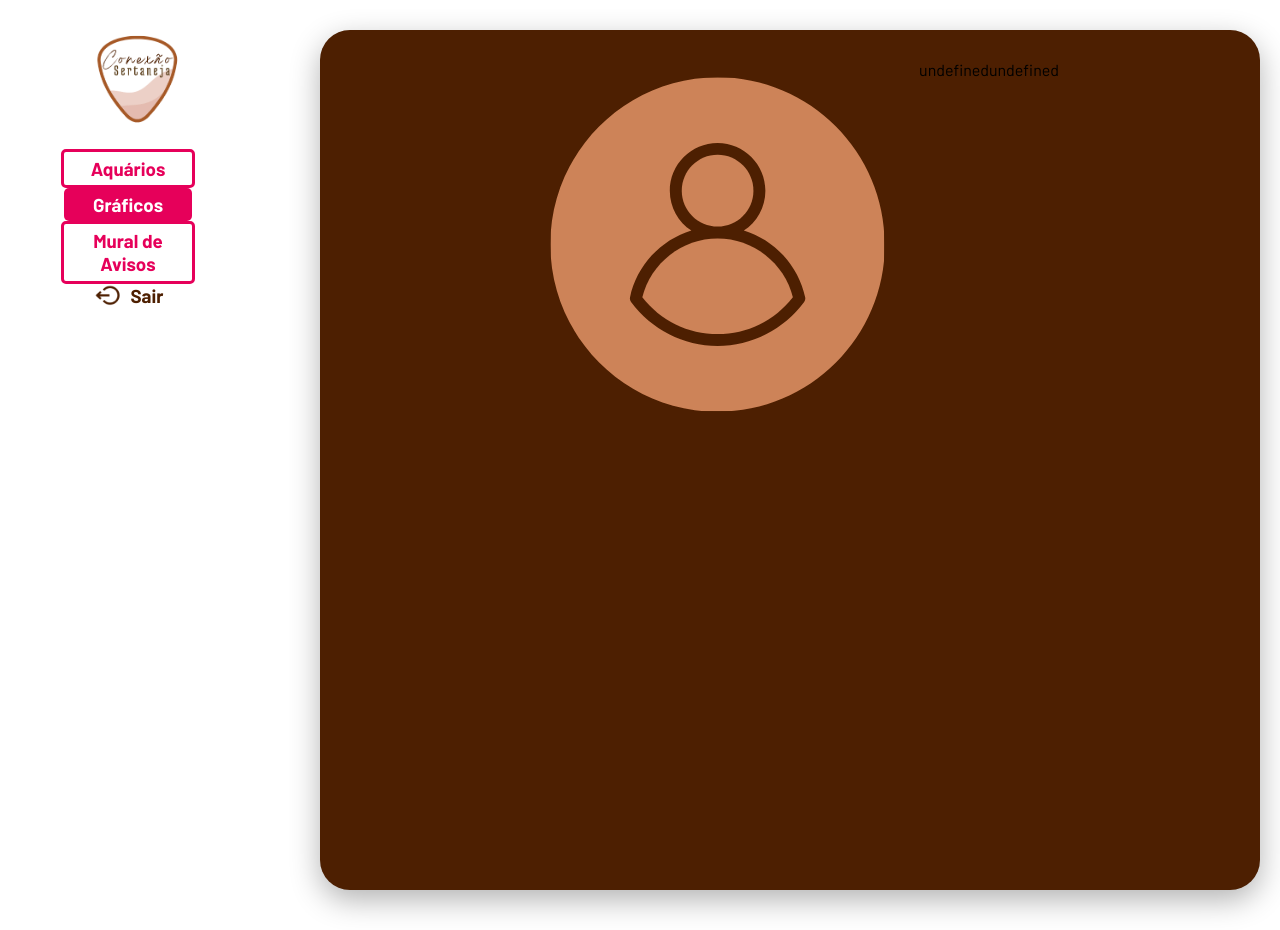
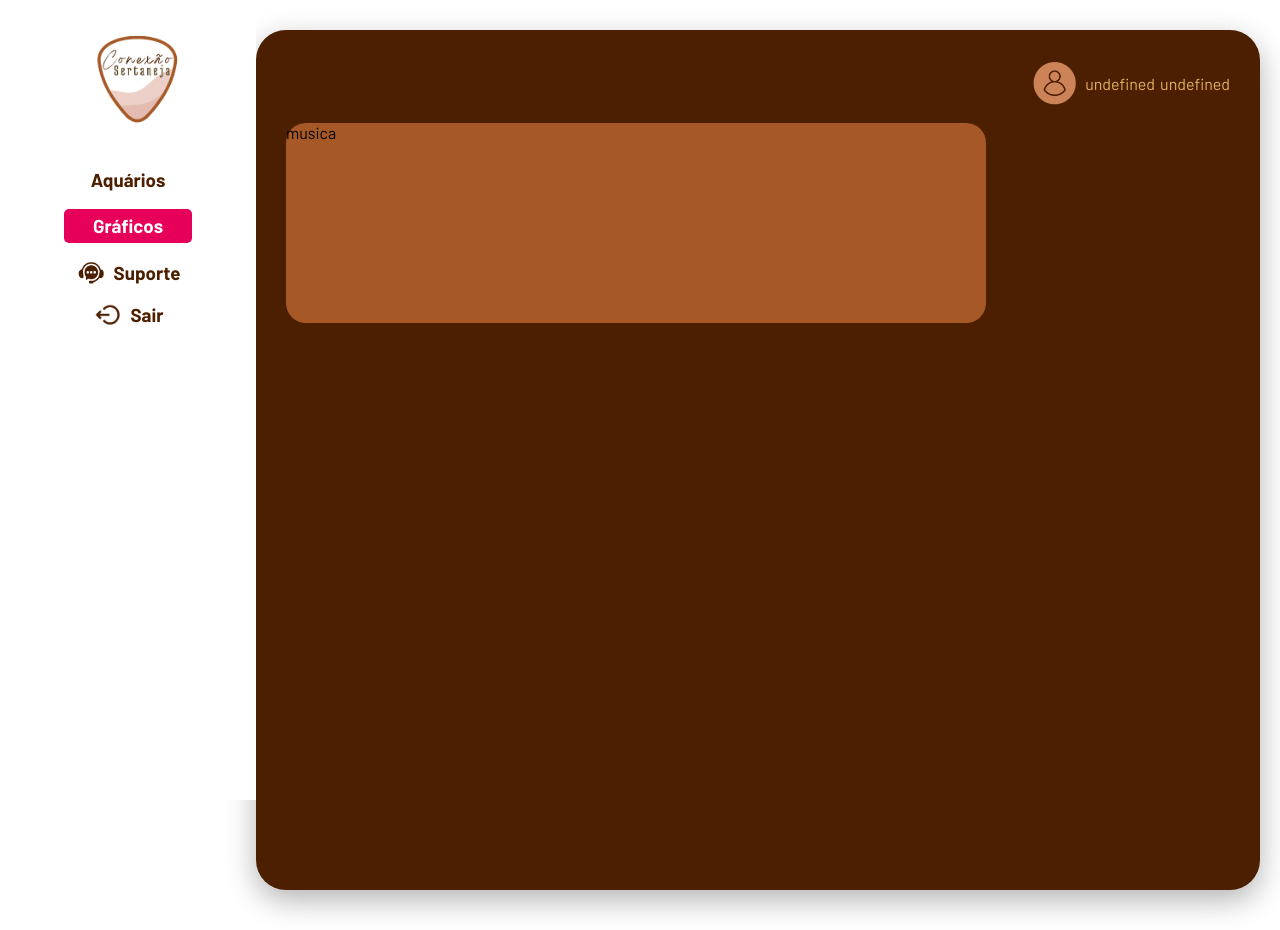
Before and after one commit to diaskarina/Projeto_individual, a website: page Site/public/dashboard/dashboard.html in a window 1280 px wide. Drawn offline with nearby package versions, Linux system fonts and the light colour scheme; a web font is replaced by a local one.

```diff
--- a/Site/public/css/geral.css
+++ b/Site/public/css/geral.css
@@ -15,7 +15,7 @@ body {
 }
 
 .dash-geral {
-    margin-left: 25%;
+    margin-left: 20%;
     margin-top: 30px;
     margin-right: 20px;
     margin-bottom: 40px;
@@ -57,9 +57,12 @@ body {
 }
 
 .hello {
-    width: 100%;
-    display: flex;
-    justify-content: center;
+  display: flex;
+  align-items: center;
+  justify-content:flex-end;
+  list-style: none;
+  color: #e3b062;
+  gap: 5px;
 }
 
 .hello h3 {
@@ -72,6 +75,10 @@ body {
     font-weight: 800;
 }
 
+.hello img{
+    width: 50px;
+}
+
 .btn-nav {
     width: 40%;
     color: white;
@@ -81,19 +88,19 @@ body {
     padding: 2% 5%;
 }
 
-.btn-nav-white {
-    width: 40%;
-    background-color: white;
-    border: 3px solid #e6005a;
-    border-radius: 5px;
+
+.btn-nav-white a{
+    color: #4d1f01;
     text-align: center;
-    padding: 2% 5%;
+    cursor: pointer;
+    display: flex;
+    align-items: center;
+    gap: 8px;
+    text-decoration: none;
 }
 
-.btn-nav-white h3 {
-    color: #e6005a;
-    padding: 0;
-    margin: 0;
+.btn-nav-white img{
+    width: 30px;
 }
 
 .btn-nav h3,
@@ -114,3 +121,10 @@ body {
 .btn-logout img {
     width: 30px;
 }
+
+.dash-geral .container{
+    background-color: #a65927;
+    width: 700px;
+    height: 200px;
+    border-radius: 20px;
+}
--- a/Site/public/dashboard/dashboard.html
+++ b/Site/public/dashboard/dashboard.html
@@ -51,7 +51,8 @@
 
             <div class="btn-nav-white">
                 <a href="./mural.html">
-                    <h3>Mural de Avisos</h3>
+                    <img src="../assets/imgs/chat.png" alt="">
+                    <h3>Suporte</h3>
                 </a>
             </div>
 
@@ -68,7 +69,12 @@
                 <span id="b_usuario">usuário!</span>
                 <span id="b_cpf">cpf</span>
             </div>
+
             <div id="alerta">
+            </div>
+
+            <div class="container">
+                <p>musica</p>
             </div>
 
             <div class="btns-dash" id="btnAquario">
```
Also changed, not shown: Site/public/css/estilo.css (+39 -27 lines).
